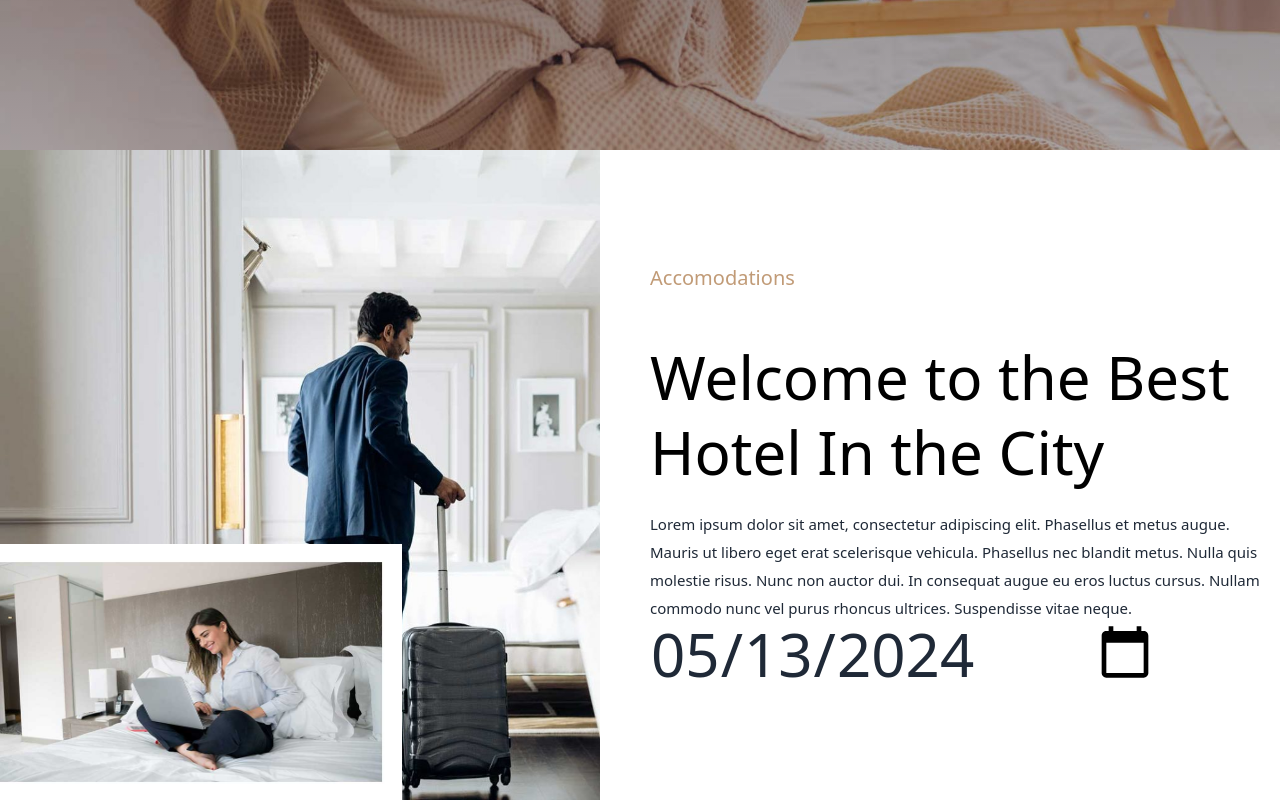
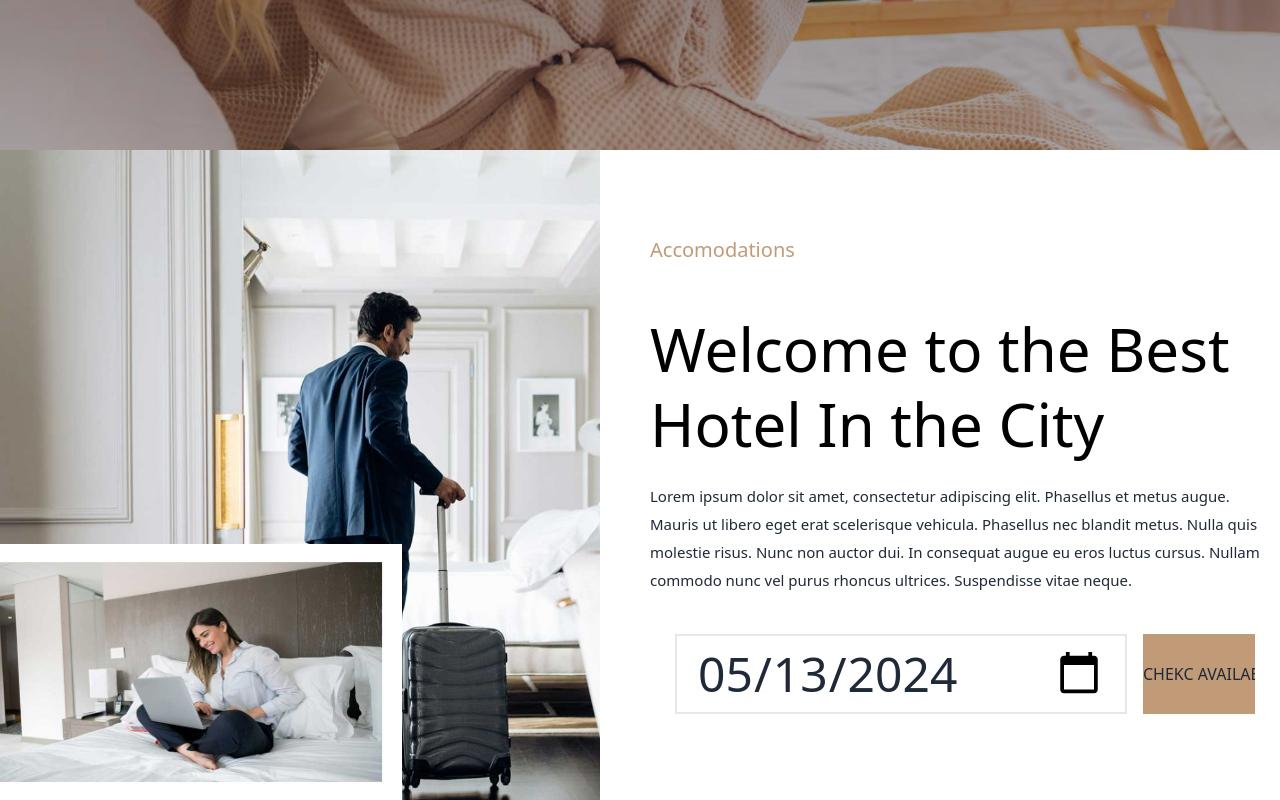
Before and after one commit to coders-rabbi/Hotel-Management, a React (Vite) app: page / in a window 1280 px wide. Shown: the part 650-1450 px from the top of the page. Built offline with nearby package versions, Linux system fonts and the light colour scheme.

Commit message:
hero section done

```diff
--- a/src/pages/home/Accomodation.jsx
+++ b/src/pages/home/Accomodation.jsx
@@ -31,13 +31,18 @@ const Accomodation = () => {
           auctor dui. In consequat augue eu eros luctus cursus. Nullam commodo
           nunc vel purus rhoncus ultrices. Suspendisse vitae neque.
         </p>
-        <div>
-          <form action="">
+        <div className="mt-10">
+          <form className="flex items-center justify-center gap-4" action="">
             <input
-              className="text-6xl"
+              className="text-5xl border-x-2 border-y-2 px-5 py-3 "
               type="date"
               value={selectedDate.toISOString().substring(0, 10)}
               onChange={handleDateChange}
+            />
+            <input
+              className="uppercase bg-[#C19B77] w-28 h-20 py-3"
+              type="submit"
+              value="Chekc Availability"
             />
           </form>
         </div>
```
